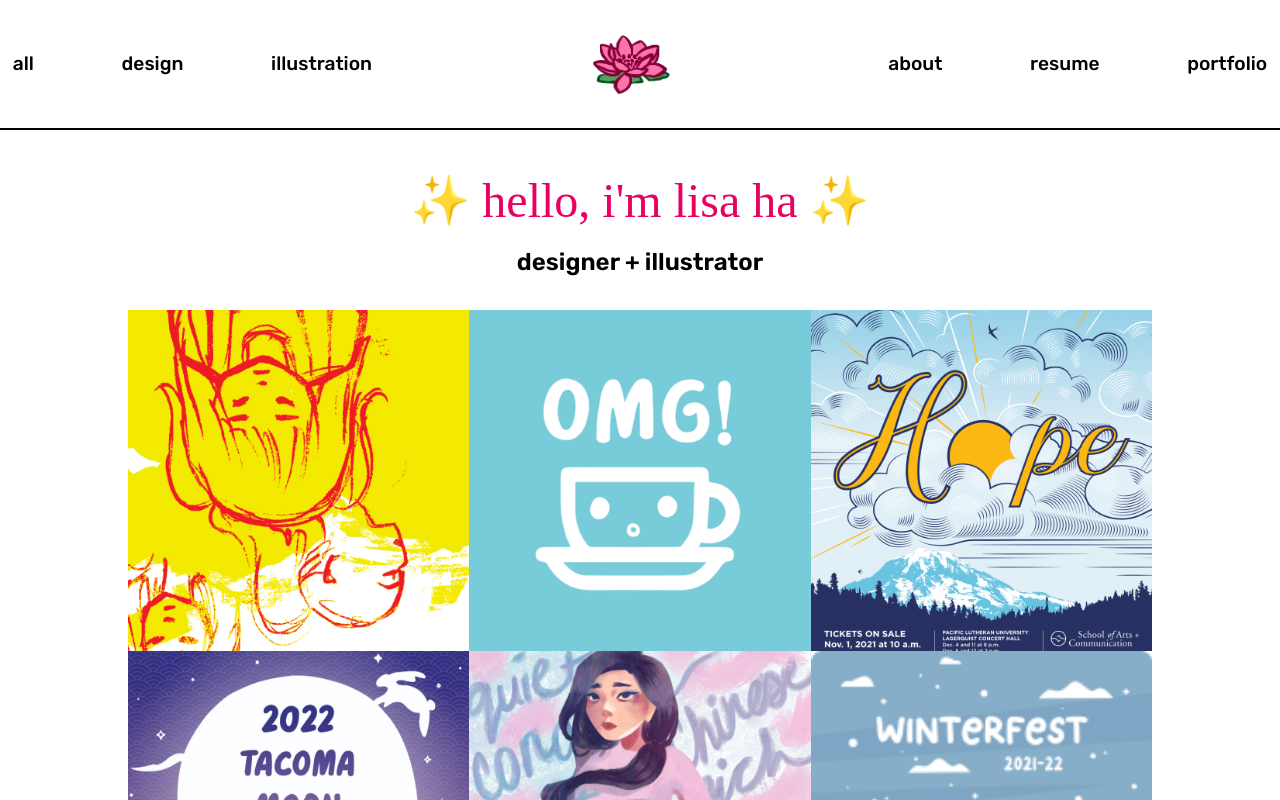
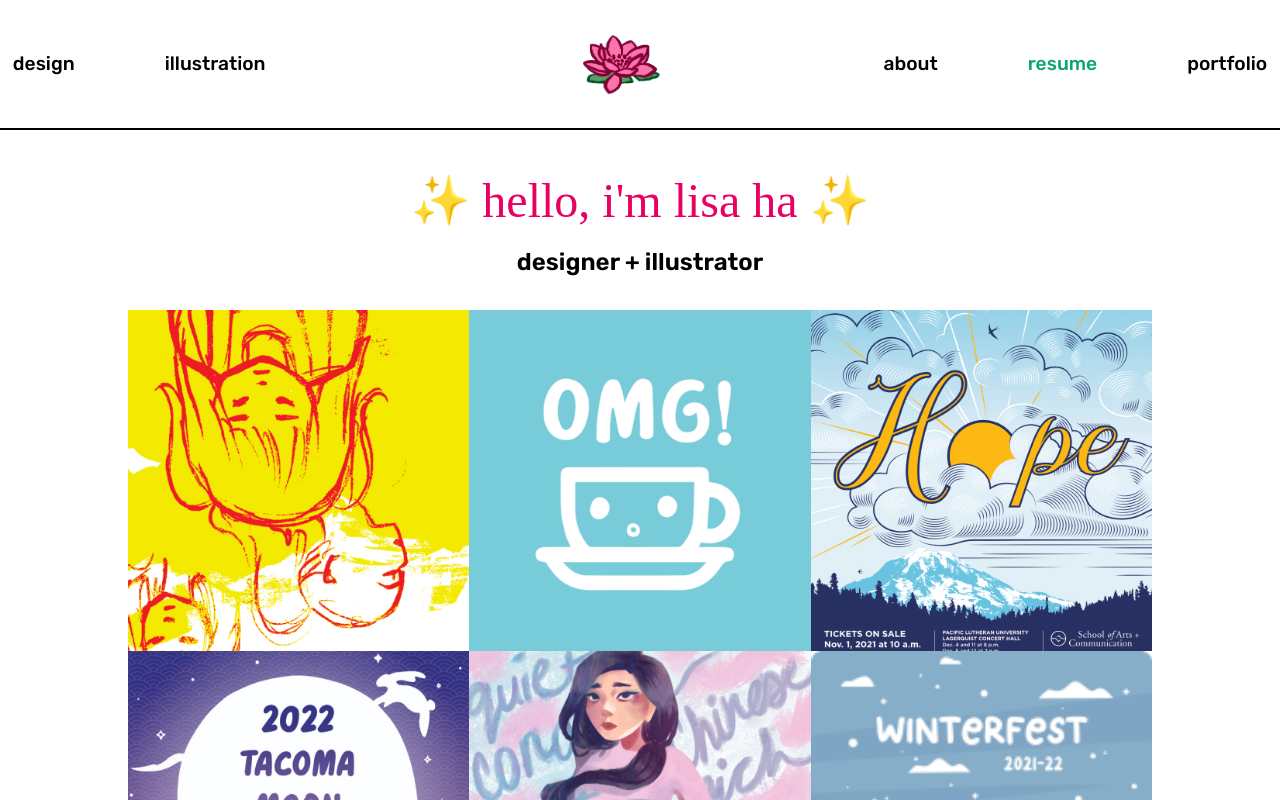
Before and after one commit to halisa/portfolio, a React (Create React App) app: page / in a window 1280 px wide. Shown: the top 800 px of the page. Built offline with nearby package versions, Linux system fonts and the light colour scheme; a web font is replaced by a local one.

Commit message:
add resume and update navbar

```diff
--- a/src/components/Navbar.tsx
+++ b/src/components/Navbar.tsx
@@ -1,17 +1,18 @@
 import React from "react";
 import { Link } from "react-router-dom";
 import Logo from "../assets/Logo";
-import logo from "../assets/logonav.png"
+import logo from "../assets/logonav.png";
 // declare module "*.svg"
+import pdf from "../assets/resume.pdf";
 
 const Navbar = () => {
     return(
         <div className="navbar">
             <div className="navbar-container">
                 <div className="filter-elements">
-                    <div className="all">
+                    {/* <div className="all">
                         <div className="filter-text">all</div>
-                    </div>
+                    </div> */}
                     <div className="design">
                         <div className="filter-text">design</div>
                     </div>
@@ -31,7 +32,13 @@ const Navbar = () => {
                         </Link>
                     </div>
                     <div className="nav-element resume">
-                        <Link to="/"><div className="nav-text">resume</div></Link>
+                        {/* <Link to="/"> */}
+                            <div className="nav-text">
+                                <a href={pdf} target="_blank">
+                                    resume
+                                    </a>
+                            </div>
+                        {/* </Link> */}
                     </div>
                     <div className="nav-element portfolio">
                     <Link to="/"><div className="nav-text">portfolio</div></Link>
--- a/src/style/globals/_navbar.scss
+++ b/src/style/globals/_navbar.scss
@@ -130,7 +130,7 @@ Link {
 }
 
 .logo-nav {
-    width: 10vw;
-    height: 8vw;
+    width: 7vw;
+    height: 5vw;
     // margin: auto;
 }
--- /dev/null
+++ b/src/types.d.ts
@@ -0,0 +1 @@
+declare module "*.pdf";
```
Also changed, not shown: 1 other file (tests, documents, lock files or other folders).
